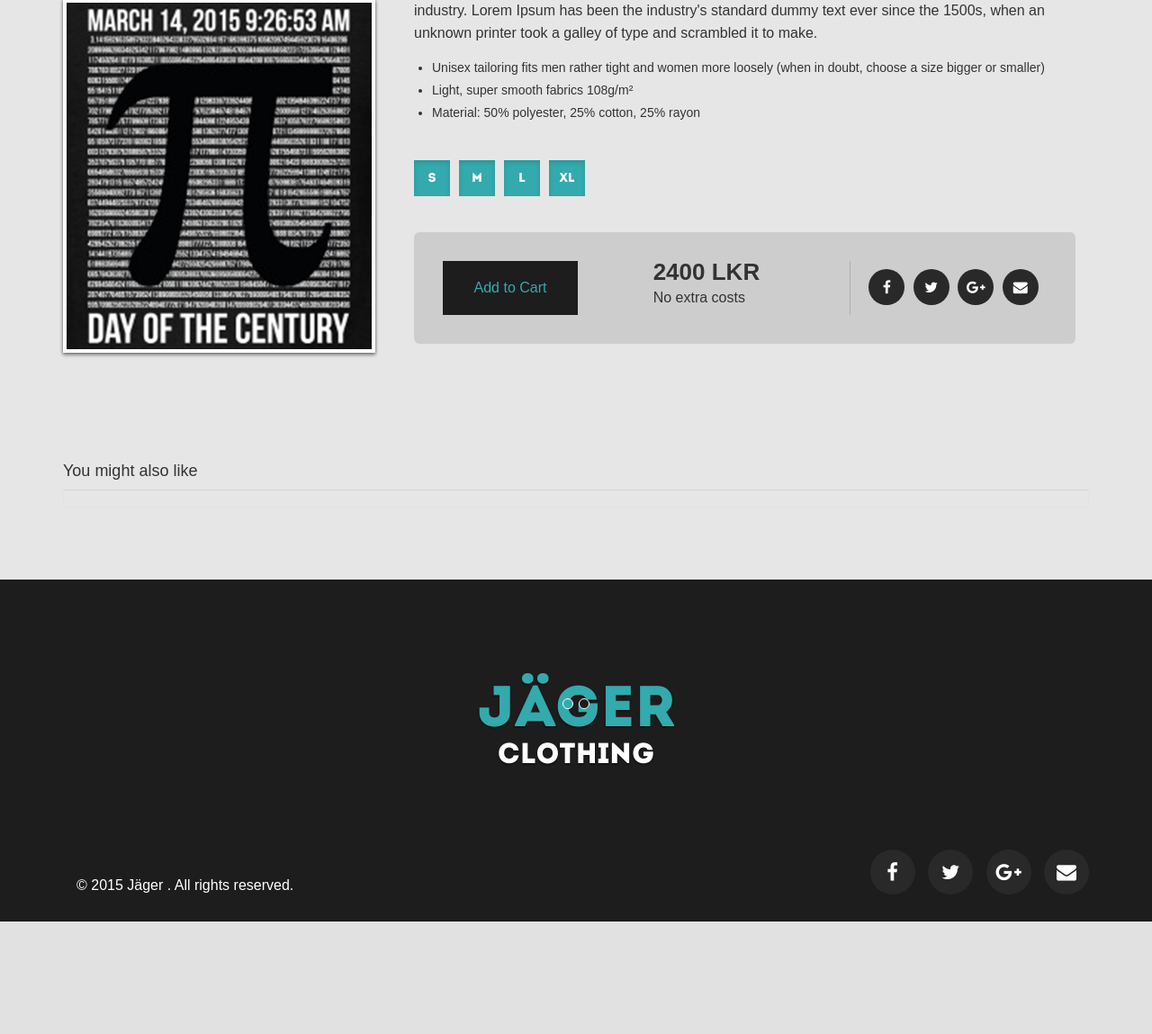
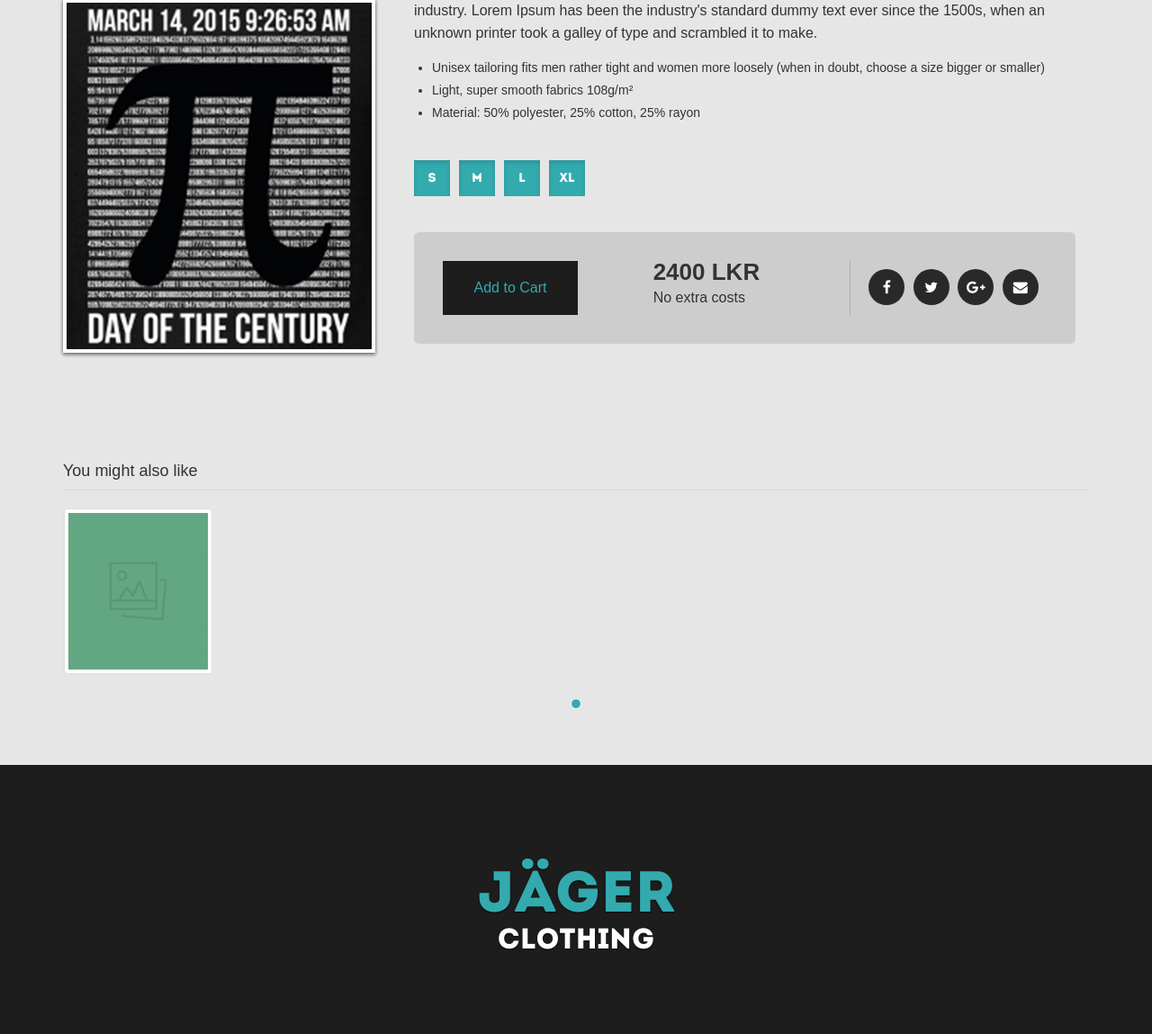
Before and after one commit to gayathma/Cart, a CodeIgniter app: a page that uses application/views/product-page.php in a window 1280 px wide. Shown: the part 243-1392 px from the top of the page at 90% size. Before the commit the page ends 1267 px from the top, so only its background shows below. Run offline with CodeIgniter, Linux system fonts and the light colour scheme; some libraries are stand-ins or nearby versions.

Commit message:
you might also like

```diff
--- a/application/views/product-page.php
+++ b/application/views/product-page.php
@@ -193,12 +193,10 @@
 
                                 <ol class="carousel-indicators">
                                     <li data-target="#myCarousel" data-slide-to="0" class="active"></li>
-                                    <li data-target="#myCarousel" data-slide-to="1"></li>
                                 </ol>
-
                                 <!-- Carousel items -->
                                 <div class="carousel-inner">
-                                    <div class="item ">
+                                    <div class="item active">
                                         <div class="row">
                                             <?php
                                             $i = 0;
@@ -214,7 +212,7 @@
                                             $itemID = $it['ItemID'];
                                             $trimTitle = trim($title);
                                             $finalTitle = str_replace(" ", "-", $trimTitle);
-                                            echo '<div class = "col-md-2 '.$cls.'"><a href = "'.  base_url('shop/buy/'.$itemID.'/'.$finalTitle).'" class = "thumbnail"><img src = "' .  base_url($it['ItemImg']). '" alt = "Image" style = "max-width:100%;" class = "img-responsive"/></a></div>';
+                                            echo '<div class = "col-md-2 '.$cls.'"><a href = "'. site_url().'/shop/buy/'.$itemID.'/'.$finalTitle.'" class = "thumbnail"><img src = "' .  base_url().'/uploads/'.$it['ItemImg']. '" alt = "Image" style = "max-width:100%;" class = "img-responsive"/></a></div>';
                                         }
                                         ?>
                                     </div><!--/row-fluid-->
```
